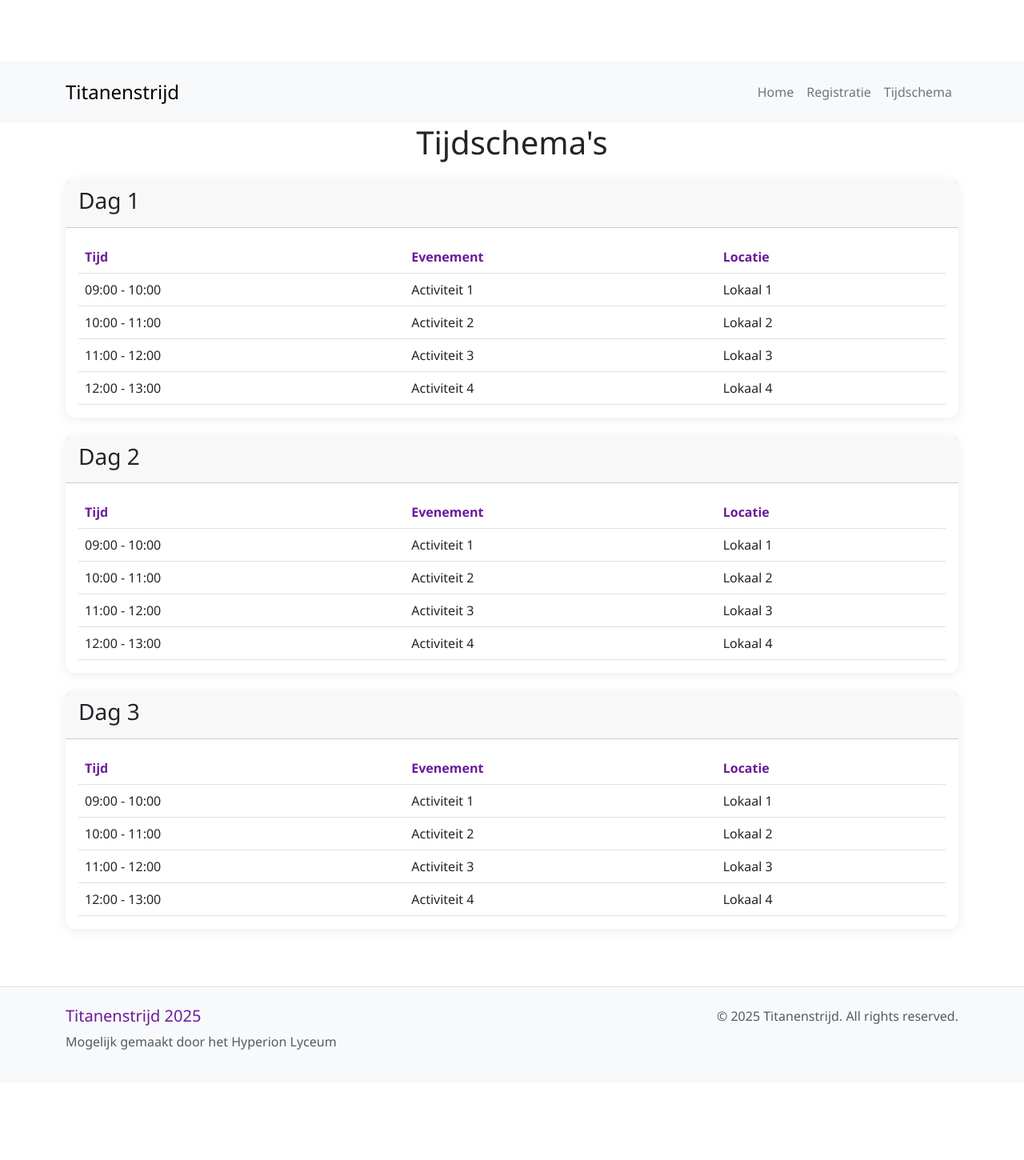
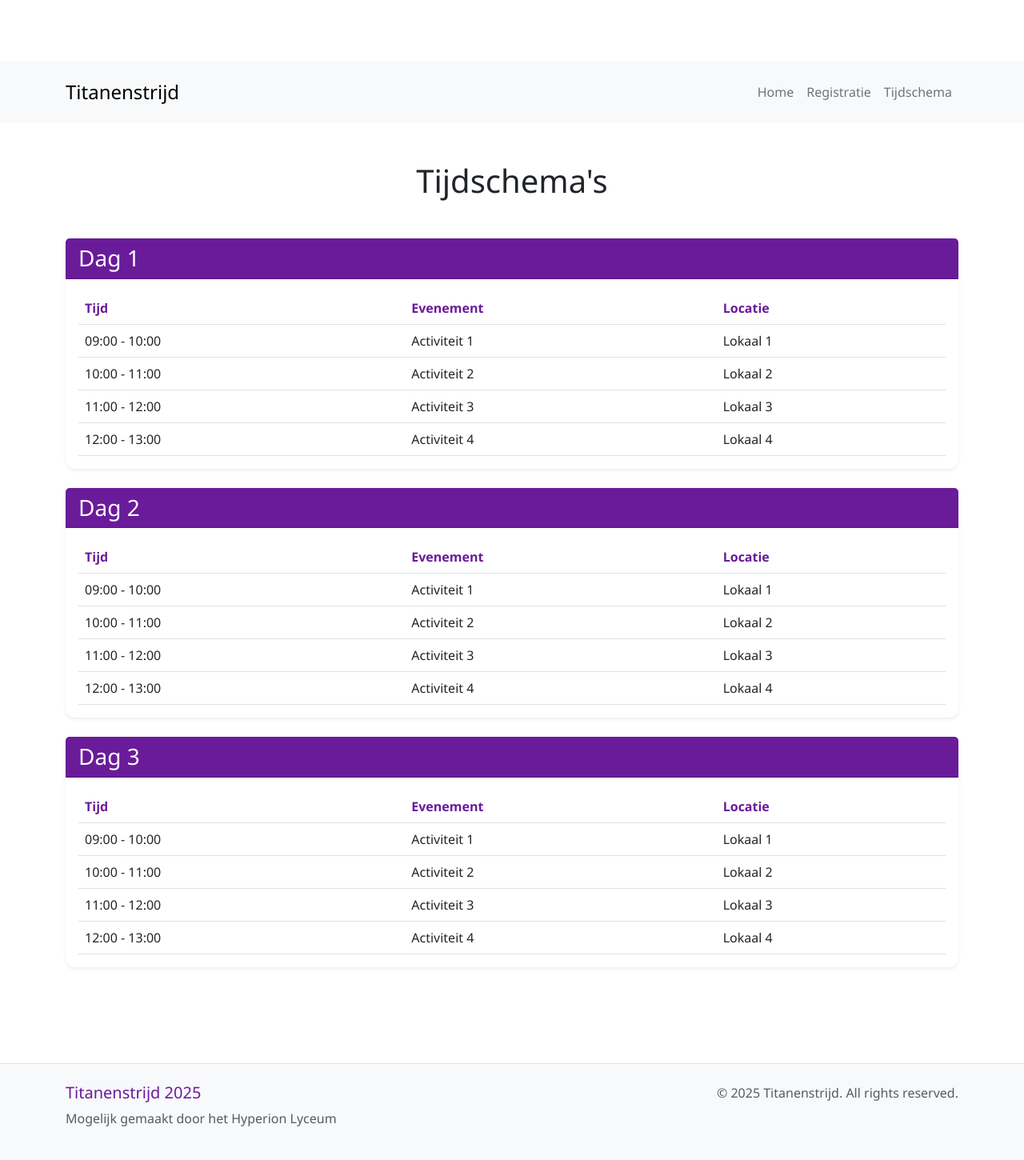
Before and after one commit to Envitality1/titantenstrijdV1, a Flask app: page /time in a window 1280 px wide. Shown: the whole page at 80% size. Before the commit the page ends 1312 px from the top, so only its background shows below. Run offline with Flask 3, Linux system fonts and the light colour scheme; some libraries are stand-ins or nearby versions.

Commit message:
change time.html style

```diff
--- a/templates/home.html
+++ b/templates/home.html
@@ -5,7 +5,7 @@
 <section class="hero-section py-5 text-center">
     <div class="container">
         <h1 class="display-4 mb-3">Welkom bij de Titanenstrijd 2025</h1>
-        <p class="lead mb-4">Een sportieve tweedaagse uitdaging waar teams strijden om de titel van ultieme Titan!</p>
+        <p class="lead mb-4">Een sportieve driedaagse uitdaging waar teams strijden om de titel van beste klas van het jaar!</p>
         <div class="d-flex justify-content-center gap-3">
             <a href="{{ url_for('register') }}" class="btn btn-primary btn-lg">Registreer nu</a>
             <a href="{{ url_for('time') }}" class="btn btn-outline-secondary btn-lg">Bekijk tijdschema</a>
--- a/templates/time.html
+++ b/templates/time.html
@@ -1,18 +1,19 @@
-
 {% extends 'base.html' %}
 
 {% block content %}
-<div class="container">
-    <h1 class="text-center mb-4">Tijdschema's</h1>
+<div class="container py-5">
+    <h1 class="text-center mb-5">Tijdschema's</h1>
 
     <div class="row">
         <div class="col-md-12">
-            <div class="card mb-4">
-                <div class="card-header">
-                    <h3>Dag 1</h3>
+
+            <!-- DAG 1 -->
+            <div class="card mb-4 shadow-sm">
+                <div class="card-header bg-purple text-white">
+                    <h3 class="mb-0">Dag 1</h3>
                 </div>
                 <div class="card-body">
-                    <table class="table">
+                    <table class="table table-hover">
                         <thead>
                             <tr>
                                 <th>Tijd</th>
@@ -21,37 +22,22 @@
                             </tr>
                         </thead>
                         <tbody>
-                            <tr>
-                                <td>09:00 - 10:00</td>
-                                <td>Activiteit 1</td>
-                                <td>Lokaal 1</td>
-                            </tr>
-                            <tr>
-                                <td>10:00 - 11:00</td>
-                                <td>Activiteit 2</td>
-                                <td>Lokaal 2</td>
-                            </tr>
-                            <tr>
-                                <td>11:00 - 12:00</td>
-                                <td>Activiteit 3</td>
-                                <td>Lokaal 3</td>
-                            </tr>
-                            <tr>
-                                <td>12:00 - 13:00</td>
-                                <td>Activiteit 4</td>
-                                <td>Lokaal 4</td>
-                            </tr>
+                            <tr><td>09:00 - 10:00</td><td>Activiteit 1</td><td>Lokaal 1</td></tr>
+                            <tr><td>10:00 - 11:00</td><td>Activiteit 2</td><td>Lokaal 2</td></tr>
+                            <tr><td>11:00 - 12:00</td><td>Activiteit 3</td><td>Lokaal 3</td></tr>
+                            <tr><td>12:00 - 13:00</td><td>Activiteit 4</td><td>Lokaal 4</td></tr>
                         </tbody>
                     </table>
                 </div>
             </div>
 
-            <div class="card mb-4">
-                <div class="card-header">
-                    <h3>Dag 2</h3>
+            <!-- DAG 2 -->
+            <div class="card mb-4 shadow-sm">
+                <div class="card-header bg-purple text-white">
+                    <h3 class="mb-0">Dag 2</h3>
                 </div>
                 <div class="card-body">
-                    <table class="table">
+                    <table class="table table-hover">
                         <thead>
                             <tr>
                                 <th>Tijd</th>
@@ -60,37 +46,22 @@
                             </tr>
                         </thead>
                         <tbody>
-                            <tr>
-                                <td>09:00 - 10:00</td>
-                                <td>Activiteit 1</td>
-                                <td>Lokaal 1</td>
-                            </tr>
-                            <tr>
-                                <td>10:00 - 11:00</td>
-                                <td>Activiteit 2</td>
-                                <td>Lokaal 2</td>
-                            </tr>
-                            <tr>
-                                <td>11:00 - 12:00</td>
-                                <td>Activiteit 3</td>
-                                <td>Lokaal 3</td>
-                            </tr>
-                            <tr>
-                                <td>12:00 - 13:00</td>
-                                <td>Activiteit 4</td>
-                                <td>Lokaal 4</td>
-                            </tr>
+                            <tr><td>09:00 - 10:00</td><td>Activiteit 1</td><td>Lokaal 1</td></tr>
+                            <tr><td>10:00 - 11:00</td><td>Activiteit 2</td><td>Lokaal 2</td></tr>
+                            <tr><td>11:00 - 12:00</td><td>Activiteit 3</td><td>Lokaal 3</td></tr>
+                            <tr><td>12:00 - 13:00</td><td>Activiteit 4</td><td>Lokaal 4</td></tr>
                         </tbody>
                     </table>
                 </div>
             </div>
 
-            <div class="card mb-4">
-                <div class="card-header">
-                    <h3>Dag 3</h3>
+            <!-- DAG 3 -->
+            <div class="card mb-4 shadow-sm">
+                <div class="card-header bg-purple text-white">
+                    <h3 class="mb-0">Dag 3</h3>
                 </div>
                 <div class="card-body">
-                    <table class="table">
+                    <table class="table table-hover">
                         <thead>
                             <tr>
                                 <th>Tijd</th>
@@ -99,30 +70,15 @@
                             </tr>
                         </thead>
                         <tbody>
-                            <tr>
-                                <td>09:00 - 10:00</td>
-                                <td>Activiteit 1</td>
-                                <td>Lokaal 1</td>
-                            </tr>
-                            <tr>
-                                <td>10:00 - 11:00</td>
-                                <td>Activiteit 2</td>
-                                <td>Lokaal 2</td>
-                            </tr>
-                            <tr>
-                                <td>11:00 - 12:00</td>
-                                <td>Activiteit 3</td>
-                                <td>Lokaal 3</td>
-                            </tr>
-                            <tr>
-                                <td>12:00 - 13:00</td>
-                                <td>Activiteit 4</td>
-                                <td>Lokaal 4</td>
-                            </tr>
+                            <tr><td>09:00 - 10:00</td><td>Activiteit 1</td><td>Lokaal 1</td></tr>
+                            <tr><td>10:00 - 11:00</td><td>Activiteit 2</td><td>Lokaal 2</td></tr>
+                            <tr><td>11:00 - 12:00</td><td>Activiteit 3</td><td>Lokaal 3</td></tr>
+                            <tr><td>12:00 - 13:00</td><td>Activiteit 4</td><td>Lokaal 4</td></tr>
                         </tbody>
                     </table>
                 </div>
             </div>
+
         </div>
     </div>
 </div>
```
